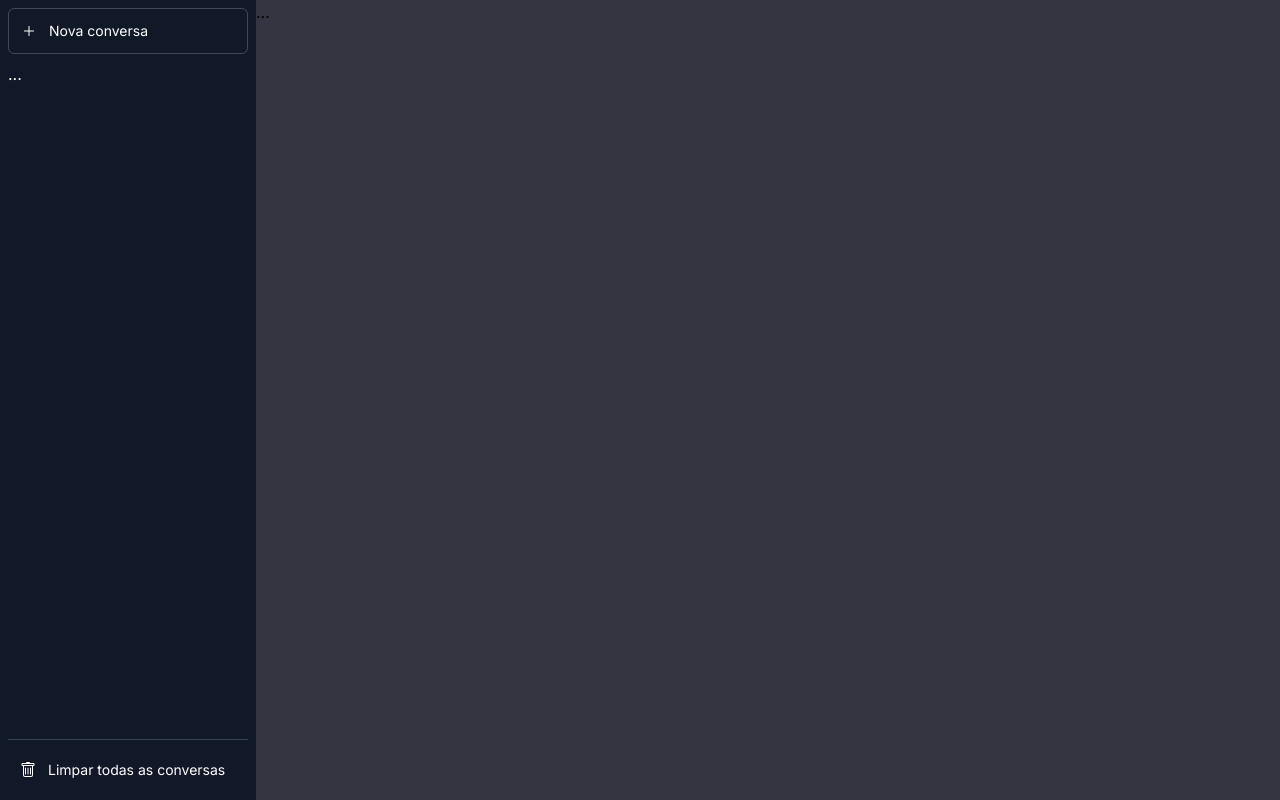
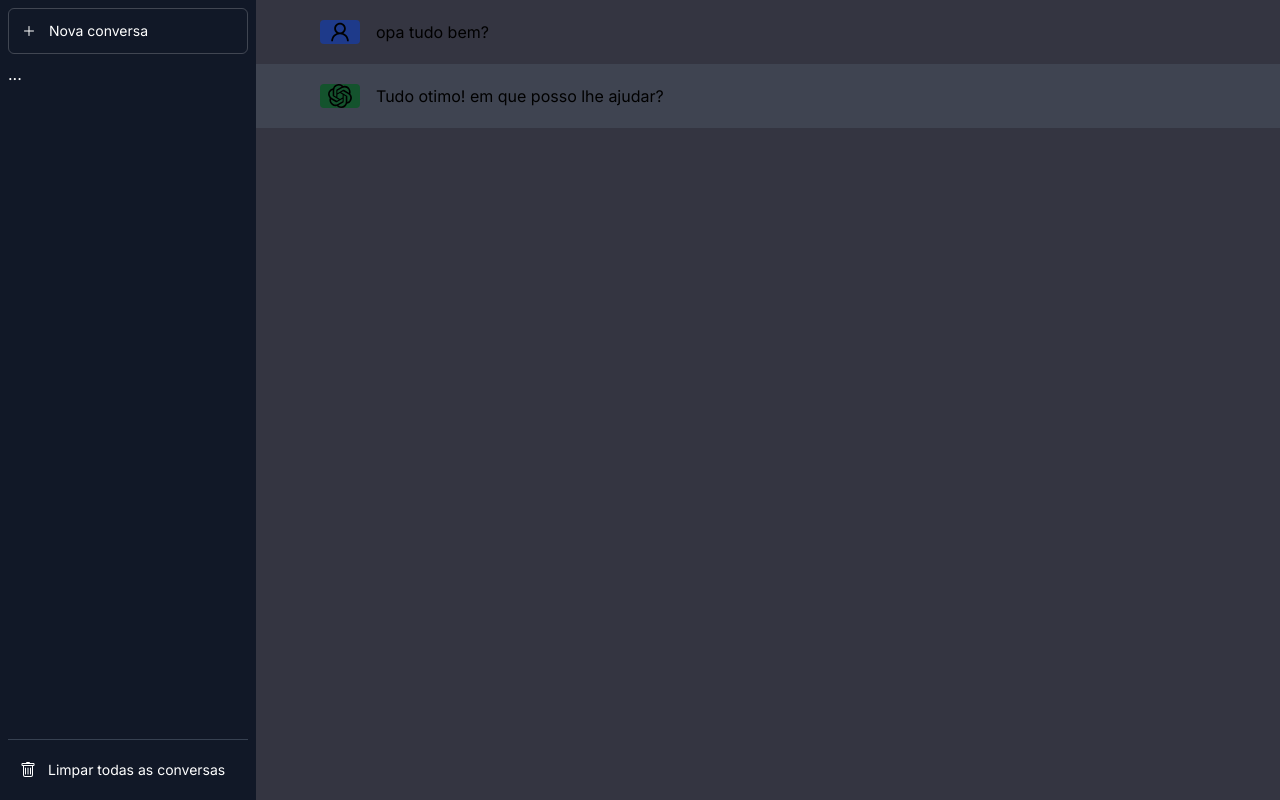
Before and after one commit to Filipe-Bacof/Chat-GPT-Clone, a Next.js app: page / in a window 1280 px wide. Built offline with nearby package versions, Linux system fonts and the light colour scheme.

Commit message:
fake message + placeholder splashscreen + icons

```diff
--- a/src/app/page.tsx
+++ b/src/app/page.tsx
@@ -3,10 +3,19 @@
 import { ChatArea } from '@/components/ChatArea'
 import { Header } from '@/components/Header'
 import { Sidebar } from '@/components/Sidebar'
+import { Chat } from '@/types/Chat'
 import { useState } from 'react'
 
 const Page = () => {
   const [sidebarOpened, setSidebarOpened] = useState(false)
+  const [chatActive, setChatActive] = useState<Chat>({
+    id: '123',
+    title: 'titulo da mensagem',
+    messages: [
+      { id: '99', author: 'me', body: 'opa tudo bem?' },
+      { id: '98', author: 'ai', body: 'Tudo otimo! em que posso lhe ajudar?' },
+    ],
+  })
 
   const openSidebar = () => {
     setSidebarOpened(true)
@@ -35,7 +44,7 @@ const Page = () => {
           title={`Titulo 123`}
           newChatClick={handleNewChat}
         />
-        <ChatArea />
+        <ChatArea chat={chatActive} />
       </section>
     </main>
   )
--- a/src/components/ChatArea.tsx
+++ b/src/components/ChatArea.tsx
@@ -1,5 +1,19 @@
-type Props = {}
+import { Chat } from '@/types/Chat'
+import { ChatPlaceholder } from './ChatPlaceholder'
+import { ChatMessageItem } from './ChatMessageItem'
 
-export const ChatArea = ({}: Props) => {
-  return <div>...</div>
+type Props = {
+  chat: Chat | undefined
 }
+
+export const ChatArea = ({ chat }: Props) => {
+  return (
+    <section className="h-0 flex-auto overflow-y-scroll">
+      {!chat && <ChatPlaceholder />}
+      {chat &&
+        chat.messages.map((item) => (
+          <ChatMessageItem key={item.id} item={item} />
+        ))}
+    </section>
+  )
+}
--- /dev/null
+++ b/src/components/ChatMessageItem.tsx
@@ -0,0 +1,25 @@
+import { ChatMessage } from '@/types/ChatMessage'
+import IconUser from './icons/IconUser'
+import IconOpenai from './icons/IconOpenai'
+
+type Props = {
+  item: ChatMessage
+}
+
+export const ChatMessageItem = ({ item }: Props) => {
+  return (
+    <div className={`py-5 ${item.author === 'ai' && 'bg-gray-600/50'}`}>
+      <div className="m-auto flex max-w-4xl">
+        <div
+          className={`mx-4 flex w-10 w-10 items-center justify-center rounded md:ml-0 ${
+            item.author === 'ai' ? 'bg-green-900' : 'bg-blue-900'
+          }`}
+        >
+          {item.author === 'me' && <IconUser width={24} height={24} />}
+          {item.author === 'ai' && <IconOpenai width={24} height={24} />}
+        </div>
+        <div className="flex-1 whitespace-pre-wrap text-base">{item.body}</div>
+      </div>
+    </div>
+  )
+}
--- /dev/null
+++ b/src/components/ChatPlaceholder.tsx
@@ -0,0 +1,60 @@
+import IconSunTwentyFour from './icons/IconSunTwentyFour'
+import IconThunderbolt from './icons/IconThunderbolt'
+import IconWarning from './icons/IconWarning'
+
+export const ChatPlaceholder = () => {
+  return (
+    <div className="m-5">
+      <h3 className="my-8 text-center text-4xl font-bold">ChatGPT Clone</h3>
+      <div className=" m-auto mb-8 flex flex-col gap-5 md:max-w-4xl md:flex-row">
+        <div>
+          <div className="mb-3 flex items-center justify-center text-lg">
+            <IconSunTwentyFour width={24} height={24} className="mr-3" />
+            Exemplos
+          </div>
+          <div className="mb-3 rounded bg-white/5 p-3 text-center text-sm text-white">
+            &quot;Explique a computação quântica em termos simples&quot;
+          </div>
+          <div className="mb-3 rounded bg-white/5 p-3 text-center text-sm text-white">
+            &quot;Tem alguma ideia criativa para o aniversário de uma criança de
+            10 anos?&quot;
+          </div>
+          <div className="mb-3 rounded bg-white/5 p-3 text-center text-sm text-white">
+            &quot;Como faço uma solicitação HTTP em Javascript?&quot;
+          </div>
+        </div>
+        <div>
+          <div className="mb-3 flex items-center justify-center text-lg">
+            <IconThunderbolt width={24} height={24} className="mr-3" />
+            Capacidades
+          </div>
+          <div className="mb-3 rounded bg-white/5 p-3 text-center text-sm text-white">
+            Lembra o que o usuário disse anteriormente na conversa
+          </div>
+          <div className="mb-3 rounded bg-white/5 p-3 text-center text-sm text-white">
+            Permite que o usuário forneça correções de acompanhamento
+          </div>
+          <div className="mb-3 rounded bg-white/5 p-3 text-center text-sm text-white">
+            Treinado para recusar pedidos inapropriados
+          </div>
+        </div>
+        <div>
+          <div className="mb-3 flex items-center justify-center text-lg">
+            <IconWarning width={24} height={24} className="mr-3" />
+            Limitações
+          </div>
+          <div className="mb-3 rounded bg-white/5 p-3 text-center text-sm text-white">
+            Ocasionalmente pode gerar informações incorretas
+          </div>
+          <div className="mb-3 rounded bg-white/5 p-3 text-center text-sm text-white">
+            Ocasionalmente, pode produzir instruções prejudiciais ou conteúdo
+            tendencioso
+          </div>
+          <div className="mb-3 rounded bg-white/5 p-3 text-center text-sm text-white">
+            Conhecimento limitado do mundo e eventos após 2021
+          </div>
+        </div>
+      </div>
+    </div>
+  )
+}
--- /dev/null
+++ b/src/components/icons/IconOpenai.tsx
@@ -0,0 +1,18 @@
+// icon:openai | Simple Icons https://simpleicons.org | SimpleIcons.org
+import * as React from 'react'
+
+function IconOpenai(props: React.SVGProps<SVGSVGElement>) {
+  return (
+    <svg
+      viewBox="0 0 24 24"
+      fill="currentColor"
+      height="1em"
+      width="1em"
+      {...props}
+    >
+      <path d="M22.282 9.821a5.985 5.985 0 00-.516-4.91 6.046 6.046 0 00-6.51-2.9A6.065 6.065 0 004.981 4.18a5.985 5.985 0 00-3.998 2.9 6.046 6.046 0 00.743 7.097 5.98 5.98 0 00.51 4.911 6.051 6.051 0 006.515 2.9A5.985 5.985 0 0013.26 24a6.056 6.056 0 005.772-4.206 5.99 5.99 0 003.997-2.9 6.056 6.056 0 00-.747-7.073zM13.26 22.43a4.476 4.476 0 01-2.876-1.04l.141-.081 4.779-2.758a.795.795 0 00.392-.681v-6.737l2.02 1.168a.071.071 0 01.038.052v5.583a4.504 4.504 0 01-4.494 4.494zM3.6 18.304a4.47 4.47 0 01-.535-3.014l.142.085 4.783 2.759a.771.771 0 00.78 0l5.843-3.369v2.332a.08.08 0 01-.033.062L9.74 19.95a4.5 4.5 0 01-6.14-1.646zM2.34 7.896a4.485 4.485 0 012.366-1.973V11.6a.766.766 0 00.388.676l5.815 3.355-2.02 1.168a.076.076 0 01-.071 0l-4.83-2.786A4.504 4.504 0 012.34 7.872zm16.597 3.855l-5.833-3.387L15.119 7.2a.076.076 0 01.071 0l4.83 2.791a4.494 4.494 0 01-.676 8.105v-5.678a.79.79 0 00-.407-.667zm2.01-3.023l-.141-.085-4.774-2.782a.776.776 0 00-.785 0L9.409 9.23V6.897a.066.066 0 01.028-.061l4.83-2.787a4.5 4.5 0 016.68 4.66zm-12.64 4.135l-2.02-1.164a.08.08 0 01-.038-.057V6.075a4.5 4.5 0 017.375-3.453l-.142.08-4.778 2.758a.795.795 0 00-.393.681zm1.097-2.365l2.602-1.5 2.607 1.5v2.999l-2.597 1.5-2.607-1.5z" />
+    </svg>
+  )
+}
+
+export default IconOpenai
--- /dev/null
+++ b/src/components/icons/IconSunTwentyFour.tsx
@@ -0,0 +1,21 @@
+// icon:sun-24 | Octicons https://primer.style/octicons/ | Github Primer
+import * as React from 'react'
+
+function IconSunTwentyFour(props: React.SVGProps<SVGSVGElement>) {
+  return (
+    <svg
+      viewBox="0 0 24 24"
+      fill="currentColor"
+      height="1em"
+      width="1em"
+      {...props}
+    >
+      <path
+        fillRule="evenodd"
+        d="M12 17.5a5.5 5.5 0 100-11 5.5 5.5 0 000 11zm0 1.5a7 7 0 100-14 7 7 0 000 14zm12-7a.75.75 0 01-.75.75h-2.5a.75.75 0 010-1.5h2.5A.75.75 0 0124 12zM4 12a.75.75 0 01-.75.75H.75a.75.75 0 010-1.5h2.5A.75.75 0 014 12zm16.485-8.485a.75.75 0 010 1.06l-1.768 1.768a.75.75 0 01-1.06-1.06l1.767-1.768a.75.75 0 011.061 0zM6.343 17.657a.75.75 0 010 1.06l-1.768 1.768a.75.75 0 11-1.06-1.06l1.767-1.768a.75.75 0 011.061 0zM12 0a.75.75 0 01.75.75v2.5a.75.75 0 01-1.5 0V.75A.75.75 0 0112 0zm0 20a.75.75 0 01.75.75v2.5a.75.75 0 01-1.5 0v-2.5A.75.75 0 0112 20zM3.515 3.515a.75.75 0 011.06 0l1.768 1.768a.75.75 0 11-1.06 1.06L3.515 4.575a.75.75 0 010-1.06zm14.142 14.142a.75.75 0 011.06 0l1.768 1.768a.75.75 0 01-1.06 1.06l-1.768-1.767a.75.75 0 010-1.061z"
+      />
+    </svg>
+  )
+}
+
+export default IconSunTwentyFour
--- /dev/null
+++ b/src/components/icons/IconThunderbolt.tsx
@@ -0,0 +1,18 @@
+// icon:thunderbolt | Ant Design Icons https://ant.design/components/icon/ | Ant Design
+import * as React from 'react'
+
+function IconThunderbolt(props: React.SVGProps<SVGSVGElement>) {
+  return (
+    <svg
+      viewBox="0 0 1024 1024"
+      fill="currentColor"
+      height="1em"
+      width="1em"
+      {...props}
+    >
+      <path d="M848 359.3H627.7L825.8 109c4.1-5.3.4-13-6.3-13H436c-2.8 0-5.5 1.5-6.9 4L170 547.5c-3.1 5.3.7 12 6.9 12h174.4l-89.4 357.6c-1.9 7.8 7.5 13.3 13.3 7.7L853.5 373c5.2-4.9 1.7-13.7-5.5-13.7zM378.2 732.5l60.3-241H281.1l189.6-327.4h224.6L487 427.4h211L378.2 732.5z" />
+    </svg>
+  )
+}
+
+export default IconThunderbolt
--- /dev/null
+++ b/src/components/icons/IconUser.tsx
@@ -0,0 +1,18 @@
+// icon:user | Ant Design Icons https://ant.design/components/icon/ | Ant Design
+import * as React from 'react'
+
+function IconUser(props: React.SVGProps<SVGSVGElement>) {
+  return (
+    <svg
+      viewBox="0 0 1024 1024"
+      fill="currentColor"
+      height="1em"
+      width="1em"
+      {...props}
+    >
+      <path d="M858.5 763.6a374 374 0 00-80.6-119.5 375.63 375.63 0 00-119.5-80.6c-.4-.2-.8-.3-1.2-.5C719.5 518 760 444.7 760 362c0-137-111-248-248-248S264 225 264 362c0 82.7 40.5 156 102.8 201.1-.4.2-.8.3-1.2.5-44.8 18.9-85 46-119.5 80.6a375.63 375.63 0 00-80.6 119.5A371.7 371.7 0 00136 901.8a8 8 0 008 8.2h60c4.4 0 7.9-3.5 8-7.8 2-77.2 33-149.5 87.8-204.3 56.7-56.7 132-87.9 212.2-87.9s155.5 31.2 212.2 87.9C779 752.7 810 825 812 902.2c.1 4.4 3.6 7.8 8 7.8h60a8 8 0 008-8.2c-1-47.8-10.9-94.3-29.5-138.2zM512 534c-45.9 0-89.1-17.9-121.6-50.4S340 407.9 340 362c0-45.9 17.9-89.1 50.4-121.6S466.1 190 512 190s89.1 17.9 121.6 50.4S684 316.1 684 362c0 45.9-17.9 89.1-50.4 121.6S557.9 534 512 534z" />
+    </svg>
+  )
+}
+
+export default IconUser
--- /dev/null
+++ b/src/components/icons/IconWarning.tsx
@@ -0,0 +1,19 @@
+// icon:warning | Typicons https://www.s-ings.com/typicons/ | Stephen Hutchings
+import * as React from 'react'
+
+function IconWarning(props: React.SVGProps<SVGSVGElement>) {
+  return (
+    <svg
+      baseProfile="tiny"
+      viewBox="0 0 24 24"
+      fill="currentColor"
+      height="1em"
+      width="1em"
+      {...props}
+    >
+      <path d="M21.171 15.398l-5.912-9.854C14.483 4.251 13.296 3.511 12 3.511s-2.483.74-3.259 2.031l-5.912 9.856c-.786 1.309-.872 2.705-.235 3.83C3.23 20.354 4.472 21 6 21h12c1.528 0 2.77-.646 3.406-1.771.637-1.125.551-2.521-.235-3.831zM12 17.549c-.854 0-1.55-.695-1.55-1.549 0-.855.695-1.551 1.55-1.551s1.55.696 1.55 1.551c0 .854-.696 1.549-1.55 1.549zm1.633-7.424c-.011.031-1.401 3.468-1.401 3.468-.038.094-.13.156-.231.156s-.193-.062-.231-.156l-1.391-3.438a1.776 1.776 0 01-.129-.655c0-.965.785-1.75 1.75-1.75a1.752 1.752 0 011.633 2.375z" />
+    </svg>
+  )
+}
+
+export default IconWarning
```
